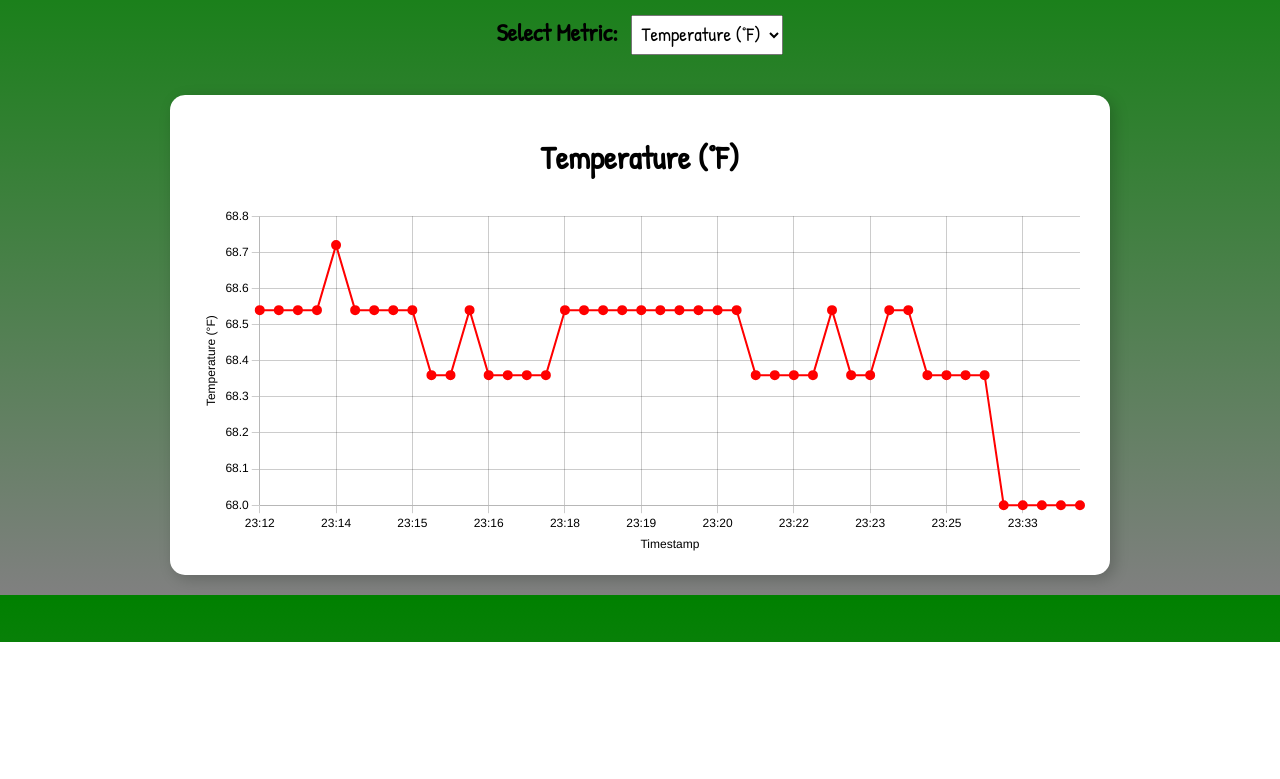
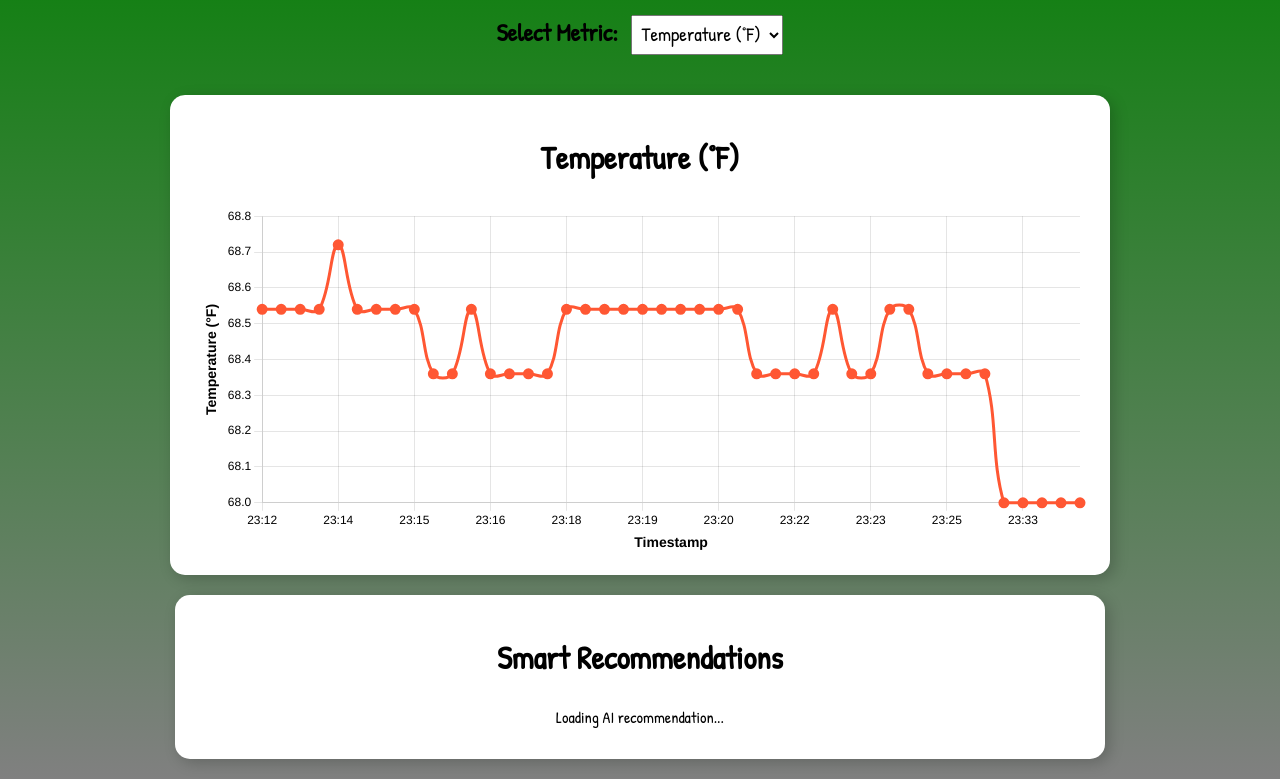
Before and after one commit to Shadowkj1/MamasGarden, a Flask app: page /plant in a window 1280 px wide. Shown: the part 158-937 px from the top of the page. Before the commit the page ends 800 px from the top, so only its background shows below. Run offline with Flask 3, Linux system fonts and the light colour scheme.

Commit message:
gemini mongo integration

```diff
--- a/app.py
+++ b/app.py
@@ -33,20 +33,21 @@
 def serve_fonts(filename):
     return send_from_directory('static/fonts', filename)
 
-# Home page
+# ======================== Home Route (Plant Facts) ======================== #
 @app.route('/')
 def home():
-    """Home Page"""
+    """Home Page - Displays a random plant fact using Google Gemini AI"""
+
     # List of potential prompts to generate diverse responses
     prompts = [
-        "Generate an interesting fact about house plants, keep short and sweet",
-        "Tell me a surprising fact about indoor plants, keep short and sweet",
-        "Share a fun fact about how houseplants improve health, keep short and sweet",
-        "Write an amazing fact about air-purifying plants, keep short and sweet",
-        "Give me a curious fact about houseplants and their benefits, keep short and sweet"
+        "Generate an interesting fact about house plants, keep it short and sweet",
+        "Tell me a surprising fact about indoor plants, keep it short and sweet",
+        "Share a fun fact about how houseplants improve health, keep it short and sweet",
+        "Write an amazing fact about air-purifying plants, keep it short and sweet",
+        "Give me a curious fact about houseplants and their benefits, keep it short and sweet"
     ]
 
-    # Randomly select a prompt to add variety
+    # Select a random prompt
     selected_prompt = choice(prompts)
 
     # Generate a plant fact using Google GenAI
@@ -59,49 +60,47 @@
 
         # Format the response
         formatted_fact = ""
-        lines = raw_fact.split("\n")  # Split by lines in case of multi-line responses
+        lines = raw_fact.split("\n")  # Split in case of multi-line responses
         for line in lines:
-            bold_text = ""
             while "**" in line:  # Process bold markers
-                start_index = line.index("*")
-                end_index = line.index("*", start_index + 2)
-                bold_text += "<strong>" + line[start_index + 2:end_index] + "</strong>"
+                start_index = line.index("**")
+                end_index = line.index("**", start_index + 2)
+                bold_text = "<strong>" + line[start_index + 2:end_index] + "</strong>"
                 line = line[:start_index] + bold_text + line[end_index + 2:]
-            formatted_fact += line + "<br>"  # Add HTML line breaks for formatting
+            formatted_fact += line + "<br>"  # Add HTML line breaks for better display
     except Exception as e:
         print("❌ Error generating plant fact:", e)
-        formatted_fact = (
-            "Plants are amazing! They improve air quality and brighten up any space.<br>"
-        )
+        formatted_fact = "Plants are amazing! They improve air quality and brighten up any space.<br>"
 
-    # Pass the formatted fact to the template
     return render_template('main.html', plant_fact=formatted_fact)
 
+# ======================== Dashboard Route ======================== #
 @app.route('/dashboard')
 def dashboard():
-    """Displays the latest sensor data"""
-    latest_data = plants_collection.find().sort("timestamp", -1).limit(1)  # Get the latest plant reading
+    """Displays the latest sensor data for the plant"""
+    latest_data = plants_collection.find().sort("timestamp", -1).limit(1)  # Get latest reading
 
-    # Convert cursor to a list and extract the first document if it exists
+    # Convert MongoDB cursor to a list
     latest_data_list = list(latest_data)
-    plant = latest_data_list[0] if latest_data_list else None  # Get the first document or None if no data
+    plant = latest_data_list[0] if latest_data_list else None  # Get the first document or None
 
-    return render_template('dashboard.html', plant=plant)  # Ensure 'plant' is passed correctly
+    return render_template('dashboard.html', plant=plant)  # Pass 'plant' to the template
 
-
-# Plant details page
+# ======================== Plant Details Route ======================== #
 @app.route('/plant')
 def plant():
+    """Displays details of a selected plant"""
     plant_id = request.args.get('plant')  # Get plant ID from URL
     return render_template('plant.html', plant_id=plant_id)
 
-# API to return latest plant sensor data from MongoDB
+# ======================== API: Get Latest Plant Data ======================== #
 @app.route('/get_plants', methods=['GET'])
 def get_plants():
+    """API to return latest plant sensor data from MongoDB"""
     plants = list(plants_collection.find({}, {"_id": 0}).sort("timestamp", -1).limit(10))
     return jsonify(plants)
 
-# ✅ ADDING THE JSON FILE API BELOW
+# ======================== API: Get JSON Plant Logs ======================== #
 @app.route('/api/plant-logs')
 def get_plant_logs():
     """API to serve JSON data from local file (hardware/PlantLogs/2025-02-08.json)"""
@@ -113,5 +112,51 @@
     except Exception as e:
         return jsonify({"error": str(e)}), 500
 
+# ======================== API: AI Smart Recommendation ======================== #
+@app.route('/get_recommendation', methods=['GET'])
+def get_recommendation():
+    """Fetch latest Bonsai data and get a recommendation from Gemini AI"""
+    latest_data = plants_collection.find_one({}, sort=[("timestamp", -1)])  # Get latest plant data
+
+    if not latest_data:
+        print("⚠️ No plant data found in MongoDB!")
+        return jsonify({"recommendation": "No data available at the moment."})
+
+    print("📊 Latest Bonsai Data:", latest_data)  # Debugging print statement
+
+    # Ensure required keys exist in the MongoDB document
+    required_keys = ["temperatureF", "humidity", "light", "moisture", "waterLevel"]
+    for key in required_keys:
+        if key not in latest_data:
+            latest_data[key] = "N/A"  # Default to "N/A" if missing
+
+    # Format plant data for AI prompt
+    plant_prompt = (
+        f"Given this latest Bonsai plant data:\n"
+        f"- Temperature: {latest_data['temperatureF']}°F\n"
+        f"- Humidity: {latest_data['humidity']}%\n"
+        f"- Light Level: {latest_data['light']} lux\n"
+        f"- Moisture Level: {latest_data['moisture']}%\n"
+        f"- Water Level: {latest_data['waterLevel']}\n\n"
+        f"What should I do to maintain my Bonsai's health?"
+    )
+
+    print("📢 Sending this prompt to Gemini AI:\n", plant_prompt)
+
+    try:
+        # Get recommendation from Gemini AI
+        response = genai_client.models.generate_content(
+            model="gemini-2.0-flash",
+            contents=plant_prompt
+        )
+        recommendation = response.text.strip()
+    except Exception as e:
+        print("❌ Gemini AI Error:", e)
+        recommendation = "Unable to generate a recommendation at this time."
+
+    print("💡 AI Recommendation:", recommendation)  # Debugging print
+    return jsonify({"recommendation": recommendation})
+
+# ======================== Run Flask App ======================== #
 if __name__ == '__main__':
     app.run(debug=True)
--- a/static/plant_graphs.js
+++ b/static/plant_graphs.js
@@ -3,33 +3,51 @@
 fetch("/api/plant-logs")
     .then(response => response.json())
     .then(data => {
-        console.log("Fetched JSON Data:", data);
+        console.log("✅ Fetched JSON Data:", data);
 
         if (!Array.isArray(data) || data.length === 0) {
-            console.error("Invalid or empty JSON format");
+            console.error("❌ Invalid or empty JSON format");
+            document.getElementById("chartTitle").innerText = "No Data Available";
             return;
         }
 
         // Extract timestamps and convert "2025/02/08 - 23:12:50" → "23:12"
         const timestamps = data.map(entry => {
-            let time = entry.timestamp.split(" - ")[1]; // Extract time part "23:12:50"
-            return time.substring(0, 5); // Keep only "HH:MM"
+            try {
+                if (!entry.timestamp || !entry.timestamp.includes(" - ")) {
+                    console.warn("⚠️ Invalid timestamp format:", entry.timestamp);
+                    return "N/A";
+                }
+                let time = entry.timestamp.split(" - ")[1]; // Extract "23:12:50"
+                return time ? time.substring(0, 5) : "N/A"; // Keep only "HH:MM"
+            } catch (error) {
+                console.warn("⚠️ Error parsing timestamp:", entry.timestamp);
+                return "N/A";
+            }
         });
 
         // Define datasets with labels and colors
         const datasetMap = {
-            "temperatureF": { label: "Temperature (°F)", data: data.map(entry => parseFloat(entry.temperatureF)), color: "red" },
-            "humidity": { label: "Humidity (%)", data: data.map(entry => parseFloat(entry.humidity)), color: "blue" },
-            "light": { label: "Light Level", data: data.map(entry => parseFloat(entry.light)), color: "yellow" },
-            "moisture": { label: "Moisture Level", data: data.map(entry => parseFloat(entry.moisture)), color: "green" },
-            "waterLevel": { label: "Water Level", data: data.map(entry => parseFloat(entry.waterLevel)), color: "cyan" }
+            "temperatureF": { label: "Temperature (°F)", data: [], color: "#FF5733" },
+            "humidity": { label: "Humidity (%)", data: [], color: "#3498DB" },
+            "light": { label: "Light Level", data: [], color: "#F1C40F" },
+            "moisture": { label: "Moisture Level", data: [], color: "#27AE60" },
+            "waterLevel": { label: "Water Level", data: [], color: "#1ABC9C" }
         };
+
+        // Fill datasets dynamically, ensuring valid numeric values
+        Object.keys(datasetMap).forEach(metric => {
+            datasetMap[metric].data = data.map(entry => {
+                const value = parseFloat(entry[metric]);
+                return isNaN(value) ? null : value; // Ensure valid numeric data
+            });
+        });
 
         // Initialize first chart (Temperature by default)
         updateChart("temperatureF");
 
         // Listen for dropdown change
-        document.getElementById("graphType").addEventListener("change", function() {
+        document.getElementById("graphType").addEventListener("change", function () {
             updateChart(this.value);
         });
 
@@ -54,33 +72,39 @@
                         label: selectedDataset.label,
                         data: selectedDataset.data,
                         borderColor: selectedDataset.color,
-                        borderWidth: 2,
+                        borderWidth: 3,
                         fill: false,
                         pointBackgroundColor: selectedDataset.color,
                         pointBorderColor: selectedDataset.color,
                         pointRadius: 4,
-                        pointHoverRadius: 6
+                        pointHoverRadius: 6,
+                        tension: 0.4 // Smooth curve effect
                     }]
                 },
                 options: {
                     responsive: true,
                     maintainAspectRatio: false,
+                    animation: {
+                        duration: 1000, // Smooth animation
+                        easing: "easeOutQuad"
+                    },
                     layout: {
                         padding: {
-                            left: 10, right: 10, top: 5, bottom: 0 // Reduce top padding
+                            left: 10, right: 10, top: 5, bottom: 0
                         }
                     },
                     plugins: {
                         legend: {
                             display: false,
-                            position: "top", // Moves legend to the top
-                            align: "end", // Moves legend to the top-right corner
                             labels: {
-                                color: "black", // Makes legend text black
-                                font: {
-                                    size: 14
-                                }
+                                color: "black",
+                                font: { size: 14 }
                             }
+                        },
+                        tooltip: {
+                            backgroundColor: "rgba(0,0,0,0.8)",
+                            titleColor: "#fff",
+                            bodyColor: "#fff"
                         }
                     },
                     scales: {
@@ -88,30 +112,32 @@
                             title: {
                                 display: true,
                                 text: "Timestamp",
-                                color: "black"
+                                color: "black",
+                                font: { size: 14, weight: "bold" }
                             },
                             ticks: {
                                 color: "black",
-                                maxRotation: 0, // Prevents excessive tilting
-                                autoSkip: true, // Prevents overcrowding
-                                maxTicksLimit: 12 // Controls number of x-axis labels shown
+                                maxRotation: 0,
+                                autoSkip: true,
+                                maxTicksLimit: 12
                             },
-                            grid: { color: "rgba(0,0,0,0.2)" }
+                            grid: { color: "rgba(0,0,0,0.1)" }
                         },
                         y: {
                             title: {
                                 display: true,
                                 text: selectedDataset.label,
-                                color: "black"
+                                color: "black",
+                                font: { size: 14, weight: "bold" }
                             },
                             ticks: {
                                 color: "black"
                             },
-                            grid: { color: "rgba(0,0,0,0.2)" }
+                            grid: { color: "rgba(0,0,0,0.1)" }
                         }
                     }
                 }
             });
         }
     })
-    .catch(error => console.error("Error fetching plant logs:", error));
+    .catch(error => console.error("❌ Error fetching plant logs:", error));
--- a/static/water.css
+++ b/static/water.css
@@ -53,3 +53,28 @@
     font-weight: bold;
     color: black;
 }
+
+/* General Page Styling */
+body {
+    font-family: 'Patrick Hand', cursive;
+    text-align: center;
+    margin: 20px;
+    background: linear-gradient(to bottom, green, grey);
+    color: black;
+}
+
+/* AI Recommendation Section */
+.recommendation-container {
+    width: 85%;
+    max-width: 900px;
+    margin: 20px auto;
+    background: white;
+    padding: 15px;
+    border-radius: 15px;
+    box-shadow: 4px 4px 15px rgba(0, 0, 0, 0.2);
+}
+
+.recommendation-container h2 {
+    font-size: 2rem;
+    color: black;
+}
--- a/templates/plant.html
+++ b/templates/plant.html
@@ -22,10 +22,16 @@
         <option value="waterLevel">Water Level</option>
     </select>
 
-    <!-- Single Chart Container -->
+    <!-- Graph Section -->
     <div class="chart-container">
         <h2 id="chartTitle">Temperature (°F)</h2>
         <canvas id="dataChart"></canvas>
+    </div>
+
+    <!-- AI Recommendation Section -->
+    <div class="recommendation-container">
+        <h2>Smart Recommendations</h2>
+        <p id="ai-recommendation">Loading AI recommendation...</p>
     </div>
 
     <script src="{{ url_for('static', filename='plant_graphs.js') }}"></script>
```
